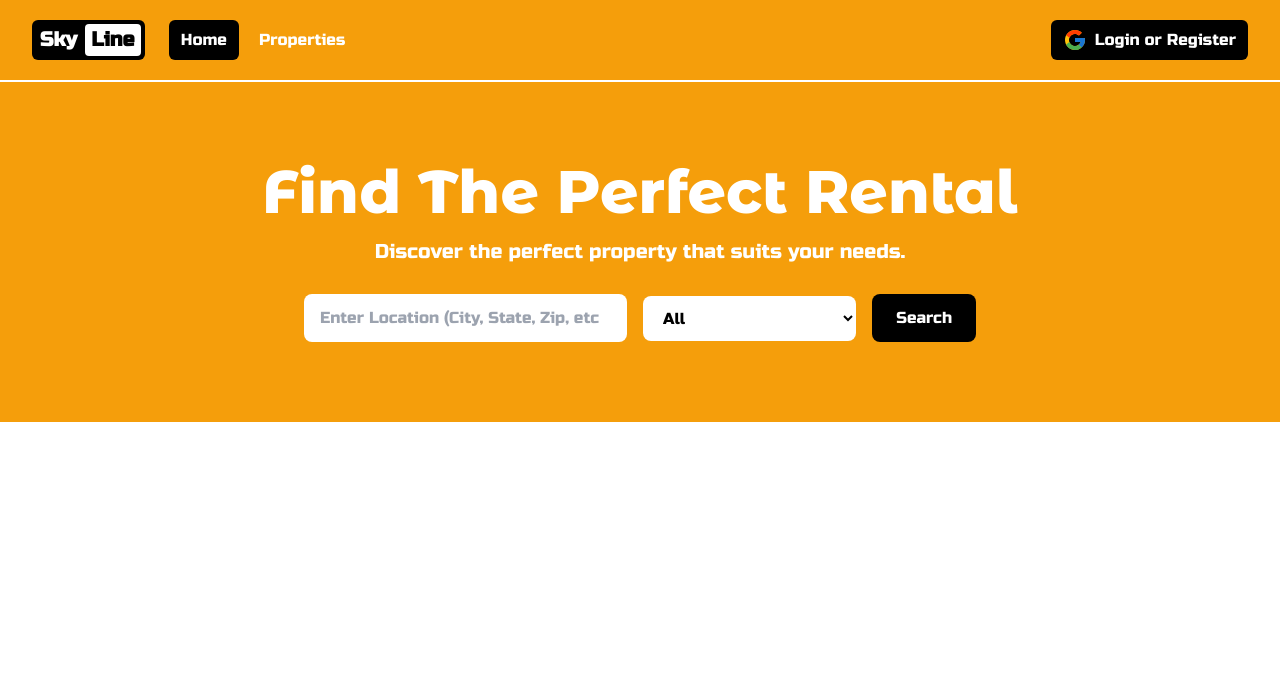
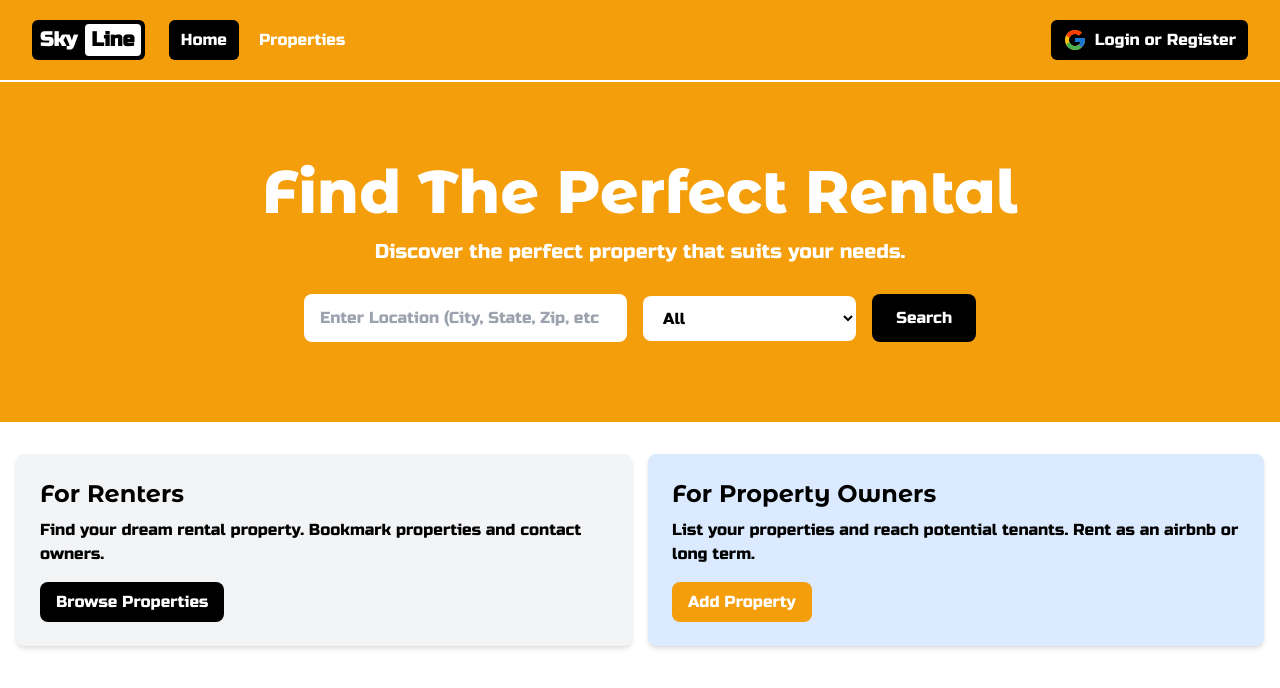
Before and after one commit to jackal7819/sky-line, a Next.js app: page / in a window 1280 px wide. Shown: the top 688 px of the page. Built offline with nearby package versions, Linux system fonts and the light colour scheme.

Commit message:
Add InfoBoxes

```diff
--- a/app/page.tsx
+++ b/app/page.tsx
@@ -1,9 +1,11 @@
 import Hero from '@/components/Hero';
+import InfoBoxes from '@/components/InfoBoxes'
 
 export default function Home() {
 	return (
 		<>
 			<Hero />
+			<InfoBoxes />
 		</>
 	);
 }
--- /dev/null
+++ b/components/InfoBoxes.tsx
@@ -0,0 +1,36 @@
+import Link from 'next/link';
+
+export default function InfoBoxes() {
+	return (
+		<section className='m-auto container-xl lg:container'>
+			<div className='grid grid-cols-1 gap-4 p-4 rounded-lg md:grid-cols-2'>
+				<div className='p-6 bg-gray-100 rounded-lg shadow-md'>
+					<h2 className='text-2xl font-bold'>For Renters</h2>
+					<p className='mt-2 mb-4'>
+						Find your dream rental property. Bookmark properties and
+						contact owners.
+					</p>
+					<Link
+						href='/properties'
+						className='inline-block px-4 py-2 text-white duration-500 bg-black rounded-lg hover:bg-amber-500'
+					>
+						Browse Properties
+					</Link>
+				</div>
+				<div className='p-6 bg-blue-100 rounded-lg shadow-md'>
+					<h2 className='text-2xl font-bold'>For Property Owners</h2>
+					<p className='mt-2 mb-4'>
+						List your properties and reach potential tenants. Rent
+						as an airbnb or long term.
+					</p>
+					<Link
+						href='/properties/add'
+						className='inline-block px-4 py-2 text-white duration-500 rounded-lg bg-amber-500 hover:bg-black'
+					>
+						Add Property
+					</Link>
+				</div>
+			</div>
+		</section>
+	);
+}
```
